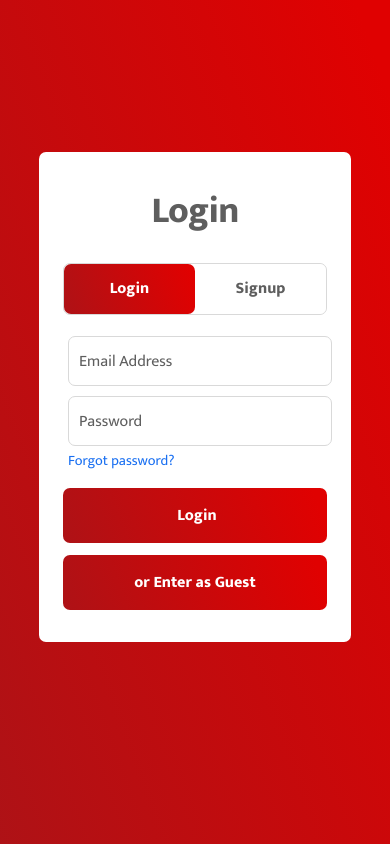
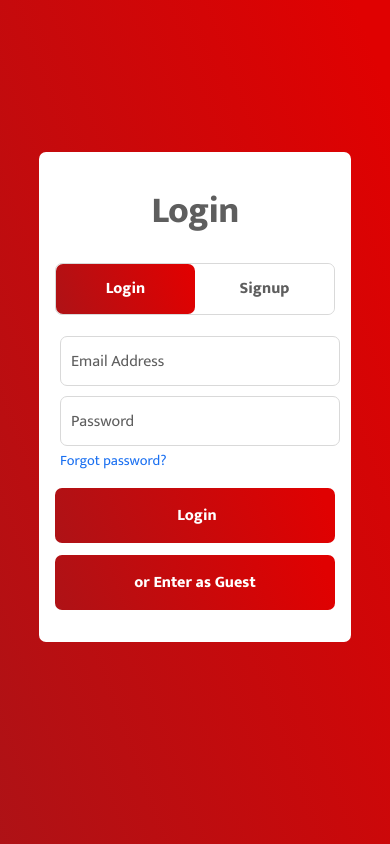
Before and after one commit to brandicameron/bp-react, a React (Create React App) app: page / in a window 390 px wide. Built offline with nearby package versions, Linux system fonts and the light colour scheme; no server answers.

Commit message:
Adjusted mobile form css

```diff
--- a/src/components/LoginForm.js
+++ b/src/components/LoginForm.js
@@ -14,7 +14,7 @@ export default function LoginForm({ login }) {
   const { signUpUser, errorMessage } = useSignUp();
   const { sendPasswordReset, forgotPasswordText } = useForgotPassword();
 
-  // This captures the user email/password if the browser autofills it
+  // Capture the user email/password if the browser autofills it
   useEffect(() => {
     setTimeout(() => {
       let email = userEmailRef.current.value;
@@ -23,7 +23,7 @@ export default function LoginForm({ login }) {
     }, 100);
   }, []);
 
-  // show/hide password length requirement message
+  // Show/hide password length requirement message
   useEffect(() => {
     setShowMessage(true);
     if (inputs.password) {
--- a/src/scss/_Header.scss
+++ b/src/scss/_Header.scss
@@ -34,6 +34,11 @@
   display: none;
 }
 
+// .account-icon:focus ~ .logout-btn,
+// .logout-btn:focus {
+//   display: block;
+// }
+
 .logout-btn::before {
   position: absolute;
   left: 43%;
--- a/src/scss/_LoginPage.scss
+++ b/src/scss/_LoginPage.scss
@@ -44,7 +44,7 @@
 
 @media screen and (max-width: 400px) {
   .form-container {
-    padding: 2rem 1.5rem 2rem 1.5rem;
+    padding: 2rem 1rem 2rem 1rem;
     margin-top: -50px;
   }
 }
```
